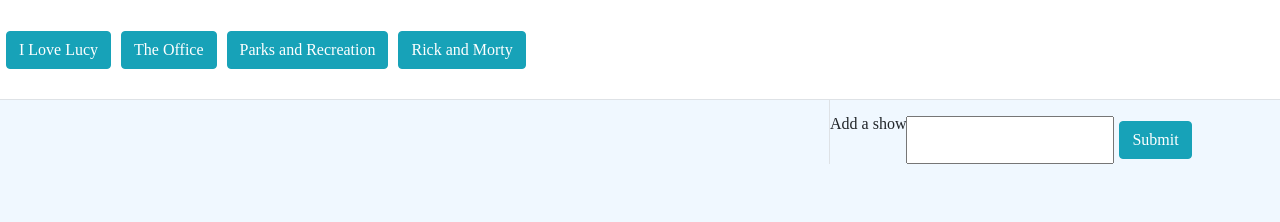
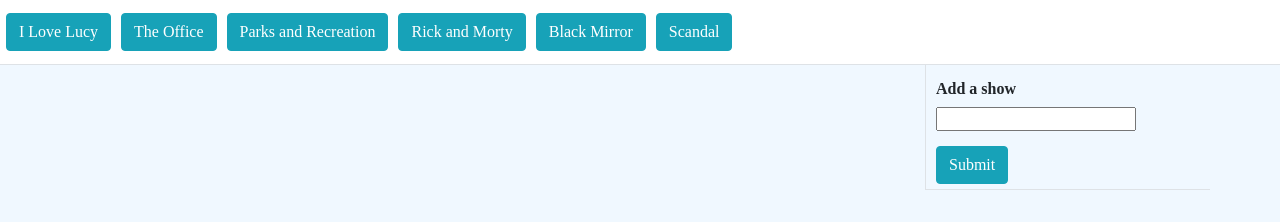
Before and after one commit to lucyjulian/giphy_ajax, a plain HTML site: page index.html in a window 1280 px wide. Drawn offline with nearby package versions, Linux system fonts and the light colour scheme.

Commit message:
changed some formatting

```diff
--- a/assets/css/style.css
+++ b/assets/css/style.css
@@ -1,9 +1,12 @@
-.navbar {
+/* .navbar {
     height: 100px;
+} */
+button {
+
+    margin: 5px;
 }
-button {
-    padding: 5px;
-    margin: 5px;
+#newButton {
+    margin-left: 10px;
 }
 .item {
     float: left;
@@ -12,3 +15,12 @@ button {
 body {
     background-color: aliceblue;
 }
+h1 {
+    font-weight: bold;
+    margin-left: 10px;
+}
+input {
+    margin: 10px;
+    width: 200px;
+
+}
--- a/assets/javascript/java.js
+++ b/assets/javascript/java.js
@@ -1,4 +1,4 @@
-var dataShows = ["I Love Lucy", "The Office", "Parks and Recreation", "Rick and Morty"];
+var dataShows = ["I Love Lucy", "The Office", "Parks and Recreation", "Rick and Morty", "Black Mirror", "Scandal"];
 
 function makeButtons(){
     $("#buttons").html("");
--- a/index.html
+++ b/index.html
@@ -29,7 +29,7 @@
 
             <div class="row">
 
-                <div class="col-lg-8 border-right border-muted">
+                <div class="col-lg-9">
 
                     <br>
                     <div class="row">
@@ -40,11 +40,15 @@
 
                 </div>
 
-                <div class="col-lg-4">
+                <div class="col-lg-3 border-left border-bottom border-muted">
                     <br>
                     <div class="row">
                         <h1>Add a show</h1>
+                    </div>
+                    <div class="row">
                         <input type="text" id="input">
+                    </div>
+                    <div class="row">
                         <button type="button" id="newButton" class="btn btn-info">Submit</button>
                     </div>
                 </div>
```
